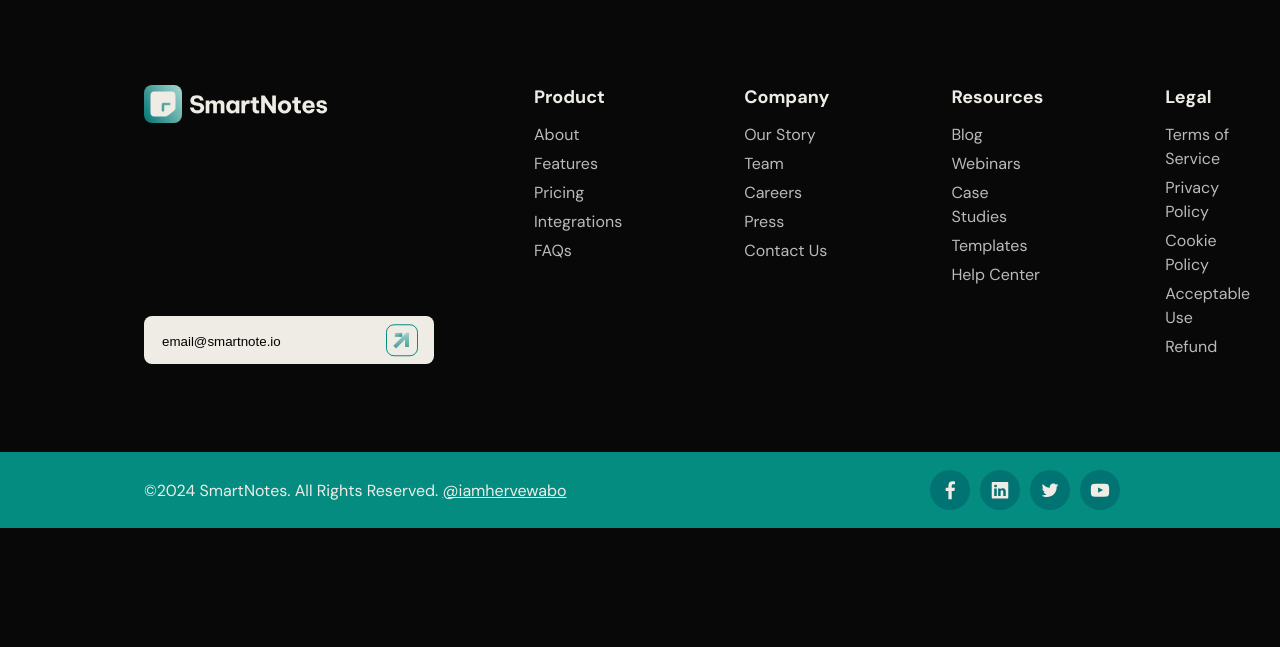
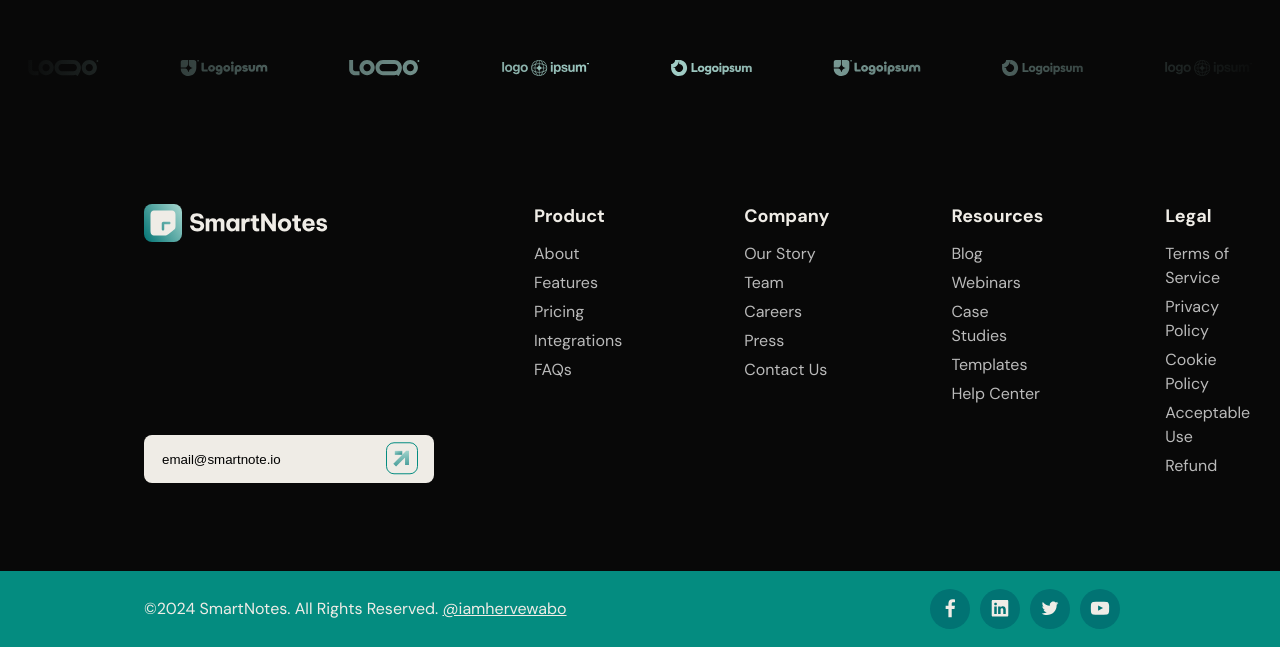
Before and after one commit to aaaaaaaalesha/smart-notes-landing, a website: page src/index.html in a window 1280 px wide. Shown: the part 843-1490 px from the top of the page. Before the commit the page ends 1371 px from the top, so only its background shows below. Drawn offline with Linux system fonts and the light colour scheme.

Commit message:
feat: logos-spinner section added

```diff
--- a/src/css/style.css
+++ b/src/css/style.css
@@ -147,17 +147,12 @@
 }
 
 #hero {
+    .hero-section__inner {
         display: flex;
         flex-direction: row;
         justify-content: space-between;
         align-items: center;
-    padding: 128px 152px;
-
-    .hero-section__inner {
-        display: flex;
-        flex-direction: row;
-        justify-content: space-evenly;
-        align-items: center;
+        padding: 128px 188px 128px 152px;
         gap: 100px;
 
         .hero-subcontainer {
@@ -200,11 +195,42 @@
                 }
             }
         }
-
-
     }
 }
 
+#logos-spinner {
+    position: relative;
+
+    .logos-section__inner {
+        display: flex;
+        flex-direction: row;
+        gap: 33px;
+        align-items: center;
+        justify-content: center;
+        padding: 24px 0;
+        height: 112px;
+
+        .spin-logo {
+            display: flex;
+            height: 48px;
+        }
+    }
+
+    .gradient-cover {
+        position: absolute;
+        top: 0;
+        left: 0;
+        height: 100%;
+        width: 100%;
+
+        img {
+            height: 100%;
+            width: 100%;
+        }
+    }
+}
+
+#footer {
     .info-container {
         display: flex;
         flex-direction: row;
@@ -315,3 +341,4 @@
             }
         }
     }
+}
--- a/src/index.html
+++ b/src/index.html
@@ -60,6 +60,7 @@
                 </button>
             </div>
         </div>
+        <!-- hero-subcontainer -->
 
         <div class="hero-section-shape">
             <img src="img/shapes/hero-section-shape.svg" alt="hero-section-shape">
@@ -67,7 +68,39 @@
     </div>
 </section>
 
-<footer class="footer">
+<section class="logos-spinner" id="logos-spinner">
+    <div class="logos-section__inner">
+        <div class="spin-logo">
+            <img src="img/logos_lib/elongated_logo.svg" alt="elongated_logo">
+        </div>
+        <div class="spin-logo">
+            <img src="img/logos_lib/shield_logo.svg" alt="shield_logo">
+        </div>
+        <div class="spin-logo">
+            <img src="img/logos_lib/elongated_logo.svg" alt="elongated_logo">
+        </div>
+        <div class="spin-logo">
+            <img src="img/logos_lib/planet_logo.svg" alt="planet_logo">
+        </div>
+        <div class="spin-logo">
+            <img src="img/logos_lib/strange_logo.svg" alt="strange_logo">
+        </div>
+        <div class="spin-logo">
+            <img src="img/logos_lib/shield_logo.svg" alt="shield_logo">
+        </div>
+        <div class="spin-logo">
+            <img src="img/logos_lib/strange_logo.svg" alt="strange_logo">
+        </div>
+        <div class="spin-logo">
+            <img src="img/logos_lib/planet_logo.svg" alt="planet_logo">
+        </div>
+    </div>
+    <div class="gradient-cover">
+        <img src="img/shapes/logos-gradient-cover.svg" alt="logos-gradient-cover">
+    </div>
+</section>
+
+<footer class="footer" id="footer">
     <div class="footer__inner">
         <div class="info-container">
             <div class="mail-us-subcontainer">
```
Also changed, not shown: src/img/logos_lib/elongated_logo.svg (added), src/img/logos_lib/planet_logo.svg (added), src/img/logos_lib/shield_logo.svg (added), src/img/logos_lib/strange_logo.svg (added), src/img/shapes/logos-gradient-cover.svg (added). Lines whose indentation alone changed are shown as unchanged.
